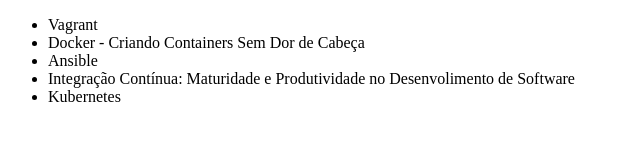
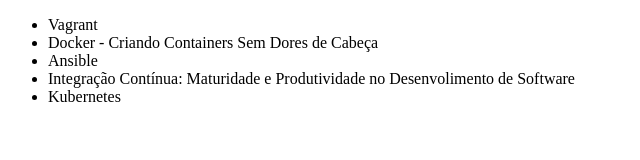
Before and after one commit to rafael-estevam/Alura-Git, a plain HTML site: page index.html in a window 1280 px wide. Shown: the full height of the page, 0-640 px from the left. Drawn offline with Linux system fonts and the light colour scheme.

Commit message:
corrigindo ortogradia curso docker

```diff
--- a/index.html
+++ b/index.html
@@ -8,7 +8,7 @@
 <body>
 	<ul>
 		<li>Vagrant</li>
-		<li>Docker - Criando Containers Sem Dor de Cabeça</li>
+		<li>Docker - Criando Containers Sem Dores de Cabeça</li>
 		<li>Ansible</li>
 		<li>Integração Contínua: Maturidade e Produtividade no Desenvolimento de Software</li>
 		<li>Kubernetes</li>
```
